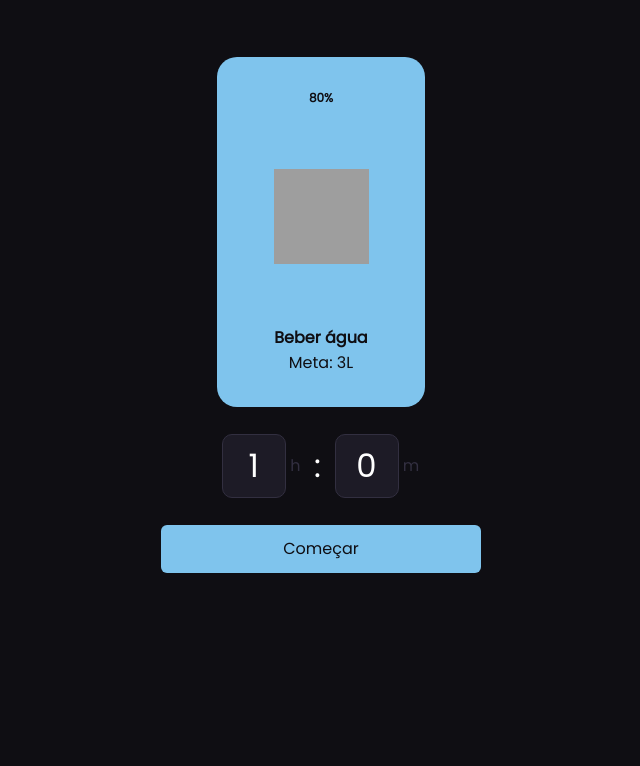
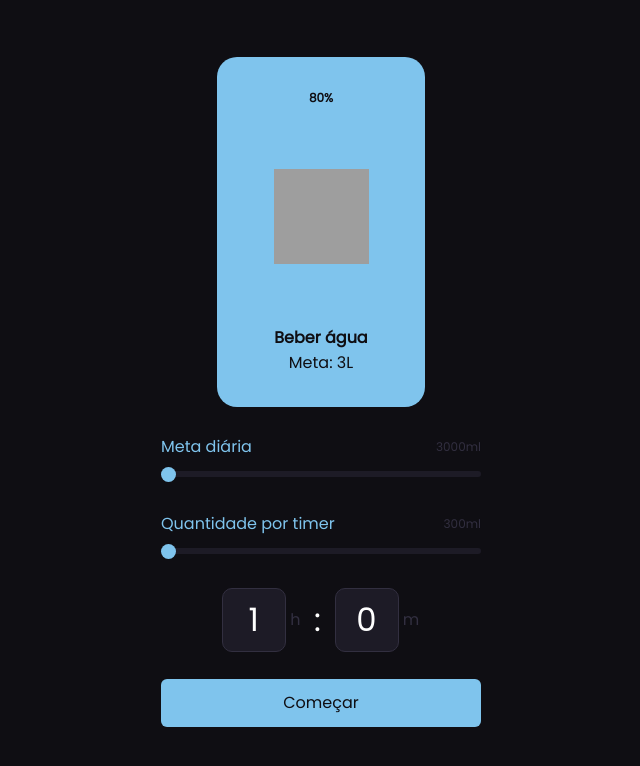
Before and after one commit to Isaac-alencar/drink-water-reminder, a Next.js app: page / in a window 1280 px wide. Shown: the top 766 px of the page, without its empty margins (319-959 px from the left). Built offline with nearby package versions, Linux system fonts and the light colour scheme; grey boxes are pictures that could not be loaded.

Commit message:
create control component

```diff
--- a/src/app/page.tsx
+++ b/src/app/page.tsx
@@ -1,12 +1,14 @@
-import { Timer } from "@/components/timer";
 import styles from "./page.module.css";
 
 import { Card } from "@/components/card";
+import { Timer } from "@/components/timer";
+import { Controls } from "@/components/controls/";
 
 export default function Home() {
   return (
     <main className={styles.main}>
       <Card goal="3L" percentage={0.8} title="Beber água" />
+      <Controls />
       <Timer />
     </main>
   );
--- /dev/null
+++ b/src/components/controls/controls.module.css
@@ -0,0 +1,6 @@
+.controls {
+  display: flex;
+  flex-direction: column;
+  align-items: center;
+  gap: 27px;
+}
--- /dev/null
+++ b/src/components/controls/controls.tsx
@@ -0,0 +1,33 @@
+"use client";
+
+import { useState } from "react";
+
+import { Slider } from "./slider";
+
+import styles from "./controls.module.css";
+
+export const Controls = () => {
+  const [goal, setGoal] = useState<number>(0);
+  const [step, setStep] = useState<number>(0);
+
+  return (
+    <div className={styles.controls}>
+      <Slider
+        max={3000}
+        value={goal}
+        title="Meta diária"
+        onChange={(value) => {
+          setGoal(value);
+        }}
+      />
+      <Slider
+        max={300}
+        value={step}
+        title="Quantidade por timer"
+        onChange={(value) => {
+          setStep(value);
+        }}
+      />
+    </div>
+  );
+};
--- /dev/null
+++ b/src/components/controls/index.ts
@@ -0,0 +1 @@
+export * from "./controls";
--- /dev/null
+++ b/src/components/controls/slider.module.css
@@ -0,0 +1,88 @@
+.header {
+  display: flex;
+  align-items: center;
+  justify-content: space-between;
+}
+
+.header strong {
+  color: var(--blue);
+  font-family: Poppins;
+  font-size: 16px;
+  font-style: normal;
+  font-weight: 500;
+}
+
+.header span {
+  color: var(--gray-300);
+  font-family: Poppins;
+  font-size: 12px;
+  font-style: normal;
+  font-weight: 500;
+}
+
+/* Input type range */
+.sliderContainer {
+  position: relative;
+  width: 320px;
+}
+
+.slider {
+  -webkit-appearance: none;
+  appearance: none;
+  width: 100%;
+  cursor: pointer;
+  outline: none;
+  border-radius: 15px;
+  height: 6px;
+  background: var(--gray-400);
+}
+
+.customRange {
+  position: absolute;
+  height: 6px;
+  width: 320px;
+  border-radius: 6px;
+  top: 12px;
+  left: 0;
+  background: var(--blue);
+}
+
+.slider::-webkit-slider-thumb {
+  -webkit-appearance: none;
+  appearance: none;
+  height: 15px;
+  width: 15px;
+  background-color: var(--blue);
+  border-radius: 50%;
+  border: none;
+  transition: 0.2s ease-in-out;
+}
+
+.slider::-moz-range-thumb {
+  height: 18px;
+  width: 18px;
+  background-color: var(--blue);
+  border-radius: 50%;
+  border: none;
+  transition: 0.2s ease-in-out;
+}
+
+.slider::-webkit-slider-thumb:hover {
+  box-shadow: 0 0 0 10px rgba(127, 196, 237, 0.1);
+}
+.slider:active::-webkit-slider-thumb {
+  box-shadow: 0 0 0 13px rgba(127, 196, 237, 0.2);
+}
+.slider:focus::-webkit-slider-thumb {
+  box-shadow: 0 0 0 13px rgba(127, 196, 237, 0.2);
+}
+
+.slider::-moz-range-thumb:hover {
+  box-shadow: 0 0 0 10px rgba(127, 196, 237, 0.1);
+}
+.slider:active::-moz-range-thumb {
+  box-shadow: 0 0 0 13px rgba(127, 196, 237, 0.2);
+}
+.slider:focus::-moz-range-thumb {
+  box-shadow: 0 0 0 13px rgba(127, 196, 237, 0.2);
+}
--- /dev/null
+++ b/src/components/controls/slider.tsx
@@ -0,0 +1,54 @@
+"use client";
+
+import { ChangeEvent, useState } from "react";
+
+import styles from "./slider.module.css";
+
+type SliderProps = {
+  max: number;
+  value: number;
+  title: string;
+  onChange: (value: number) => void;
+};
+
+export const Slider = ({
+  max,
+  value: sliderValue,
+  title,
+  onChange,
+}: SliderProps) => {
+  const [value, setValue] = useState<number>(0);
+  const backgroundWidth = (value / 100) * 100 + "%";
+
+  const handleInputChange = (e: ChangeEvent<HTMLInputElement>) => {
+    setValue(Number(e.target.value));
+
+    onChange(Number(e.target.value));
+  };
+
+  return (
+    <div className={styles.wrapper}>
+      <div className={styles.header}>
+        <strong>{title}</strong>
+        <span>{max}ml</span>
+      </div>
+      <div className={styles.sliderContainer}>
+        <input
+          type="range"
+          min={0}
+          max={100}
+          step={10}
+          className={styles.slider}
+          value={sliderValue}
+          onChange={handleInputChange}
+        />
+        <div
+          className={styles.customRange}
+          style={{
+            width: backgroundWidth,
+          }}
+        ></div>
+      </div>
+    </div>
+  );
+};
```
